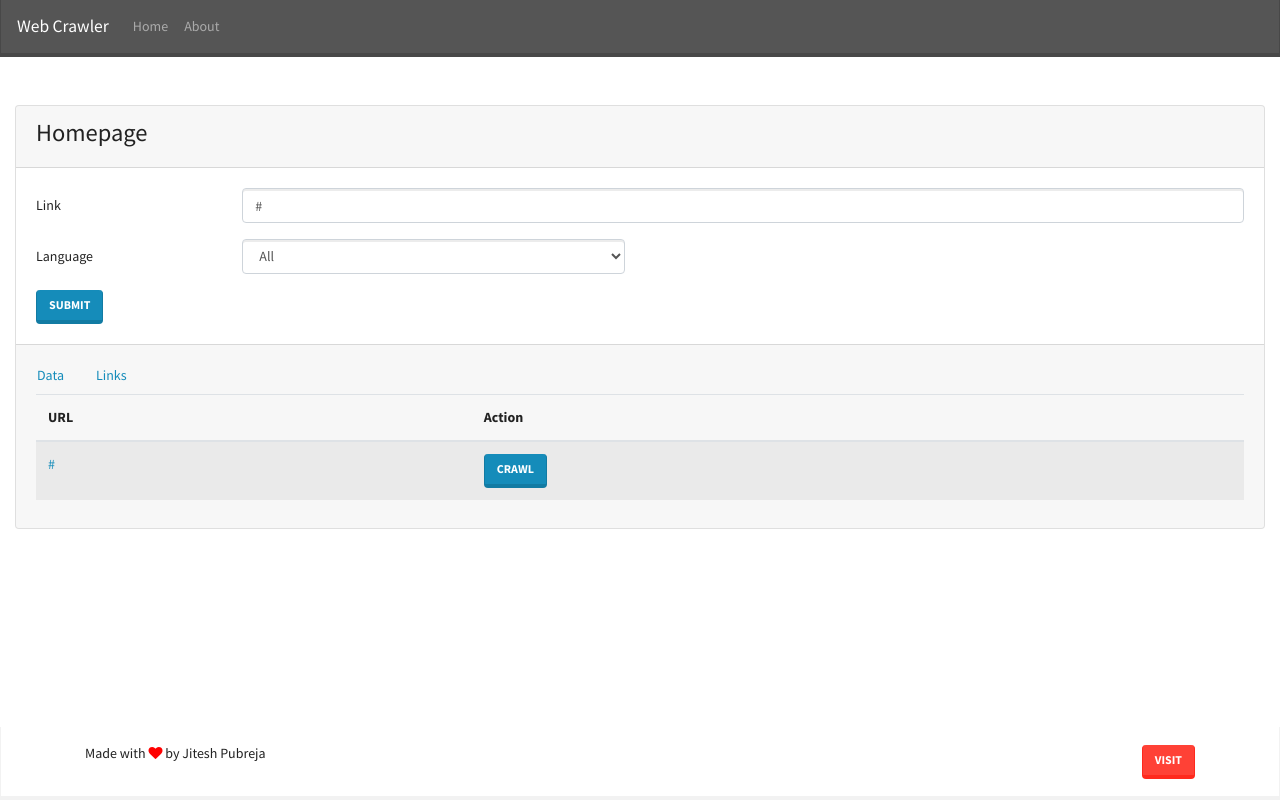
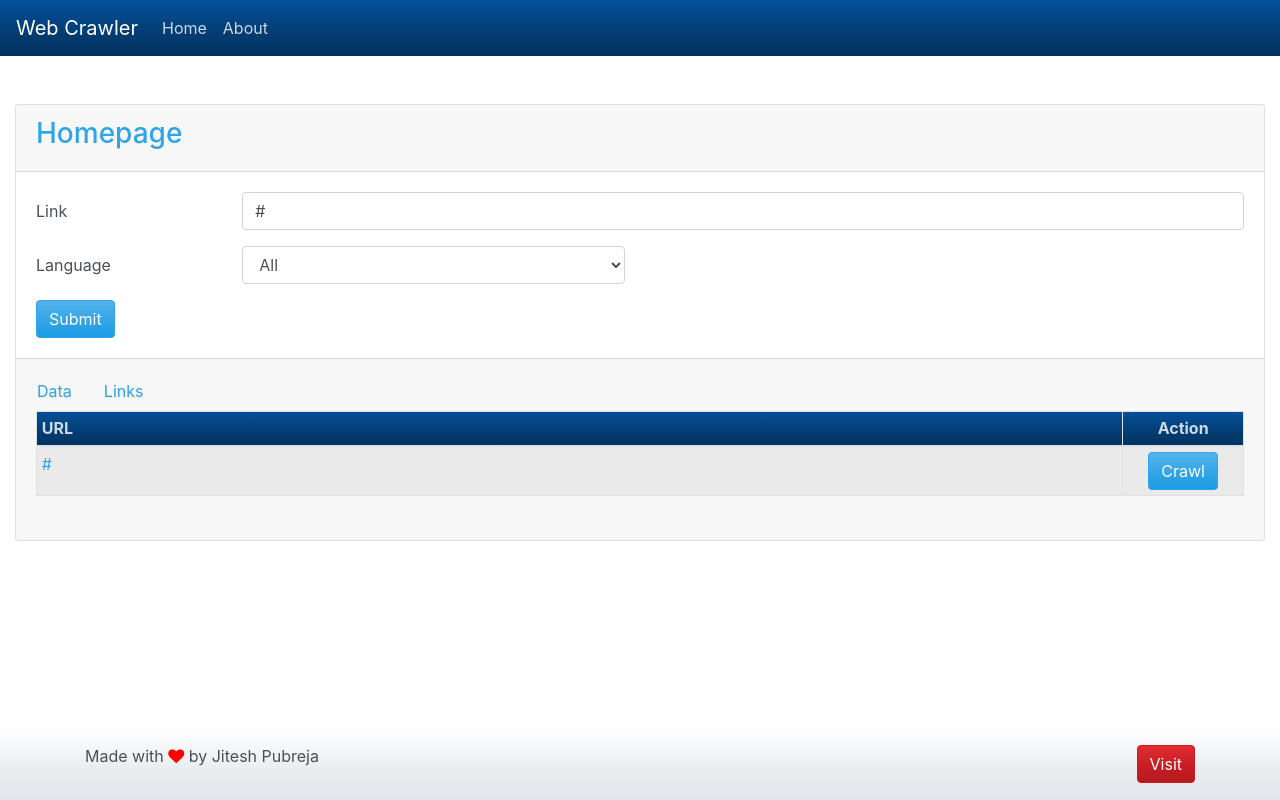
Before and after one commit to jiteshpubreja/crawler, a Flask app: template src/templates/homepage.html in a window 1280 px wide, after a click on "Links". Run offline with Flask 2, Linux system fonts and the light colour scheme; the template is opened without the code that fills it: most values are stand-ins (such as "Sample title", 1, 10 or a date in 2020); parts of the project's set-up code (start-up, migrations or seed data) failed here and were passed over; some libraries are stand-ins or nearby versions.

Commit message:
Updated Layout Theme and Links Table

```diff
--- a/src/templates/homepage.html
+++ b/src/templates/homepage.html
@@ -53,11 +53,12 @@
             </div>
           {% endif %}
           <div id="links-tab" class="form-group tabs" {% if outtext %}style="display:none;"{% endif %}>
-            <table class="table table-striped">
-              <thead>
+            <div class="table-responsive no-pad" style="overflow-x:auto;">
+              <table class="table table-sm table-hover table-striped table-bordered" style="table-layout: fixed;width: 100%;max-width: 100%;">
+                <thead class="navbar-dark bg-dark" style="color: rgba(255, 255, 255, 0.8);">
                   <tr>
-                  <th scope="col">URL</th>
-                  <th scope="col">Action</th>
+                    <th scope="col" class="align-middle" style="width: 90%">URL</th>
+                    <th scope="col" class="align-middle text-center" style="width: 10%">Action</th>
                   </tr>
                 </thead>
                 <tbody>
@@ -66,13 +67,14 @@
                     <td>
                       <a href="{{ l }}" target="_blank">{{ l }}</a>
                     </td>
-                  <td>
+                    <td class="align-middle text-center">
                       <button class="btn btn-primary" onclick="crawl('{{ l }}')">Crawl</button>
                     </td>
                   </tr>
                   {% endfor %}
                 </tbody>
               </table>
+            </div>
           </div>
         </div>
       {% endif %}
--- a/src/templates/layout.html
+++ b/src/templates/layout.html
@@ -8,7 +8,7 @@
     <link rel="icon" type="image/png" sizes="32x32" href="/static/favicon/favicon-32x32.png">
     <link rel="icon" type="image/png" sizes="16x16" href="/static/favicon/favicon-16x16.png">
     <link rel="manifest" href="/static/favicon/site.webmanifest">
-    <link href="https://stackpath.bootstrapcdn.com/bootswatch/4.5.0/lumen/bootstrap.min.css" rel="stylesheet" crossorigin="anonymous">
+    <link href="https://stackpath.bootstrapcdn.com/bootswatch/4.5.0/cerulean/bootstrap.min.css" rel="stylesheet" crossorigin="anonymous">
     <link href="https://stackpath.bootstrapcdn.com/font-awesome/4.7.0/css/font-awesome.min.css" rel="stylesheet" crossorigin="anonymous">
     <script src="https://code.jquery.com/jquery-3.5.1.min.js" crossorigin="anonymous" defer></script>
     <script src="https://stackpath.bootstrapcdn.com/bootstrap/4.5.0/js/bootstrap.min.js" crossorigin="anonymous" defer></script>
```
Lines whose indentation alone changed are shown as unchanged.
